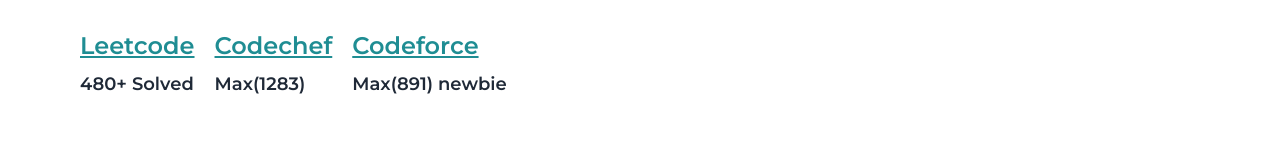
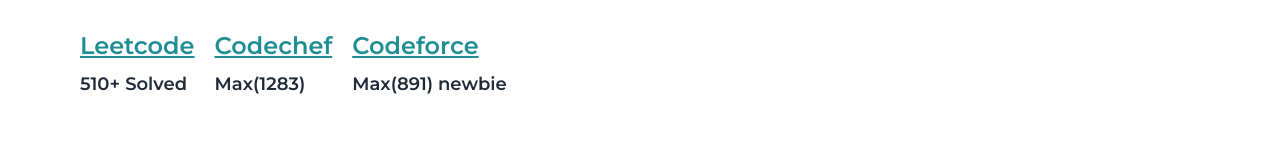
Before and after one commit to Harizibam7/Portfolio, a Next.js app: page / in a window 1280 px wide. Shown: the part 470-630 px from the top of the page. Built offline with nearby package versions, Linux system fonts and the light colour scheme.

Commit message:
Update landing-hero.tsx

```diff
--- a/src/components/landing-hero.tsx
+++ b/src/components/landing-hero.tsx
@@ -56,7 +56,7 @@
                     Leetcode
                   </a>
                   <h3 className="mt-2 text-lg font-semibold text-gray-800 dark:text-gray-200">
-                    480+ Solved
+                    510+ Solved
                   </h3>
                 </span>
                 <span className="text-accent">
```
